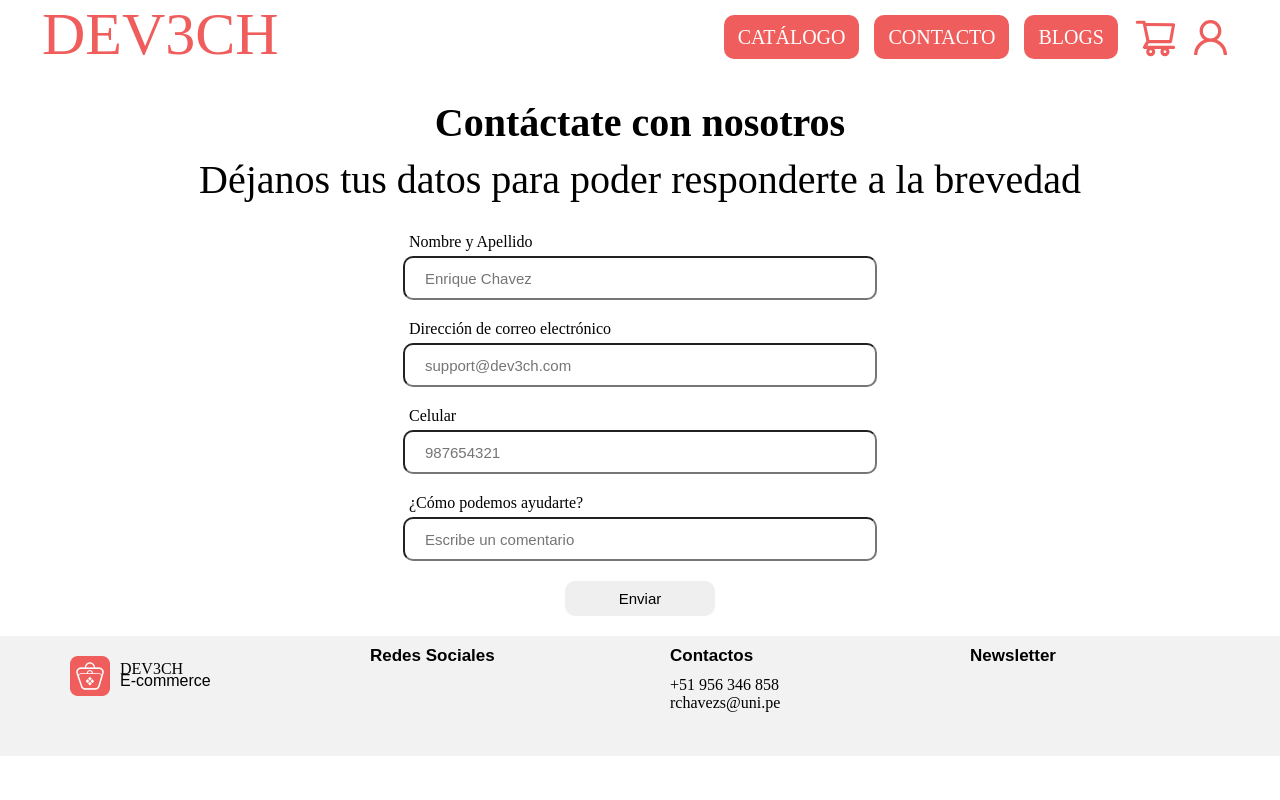
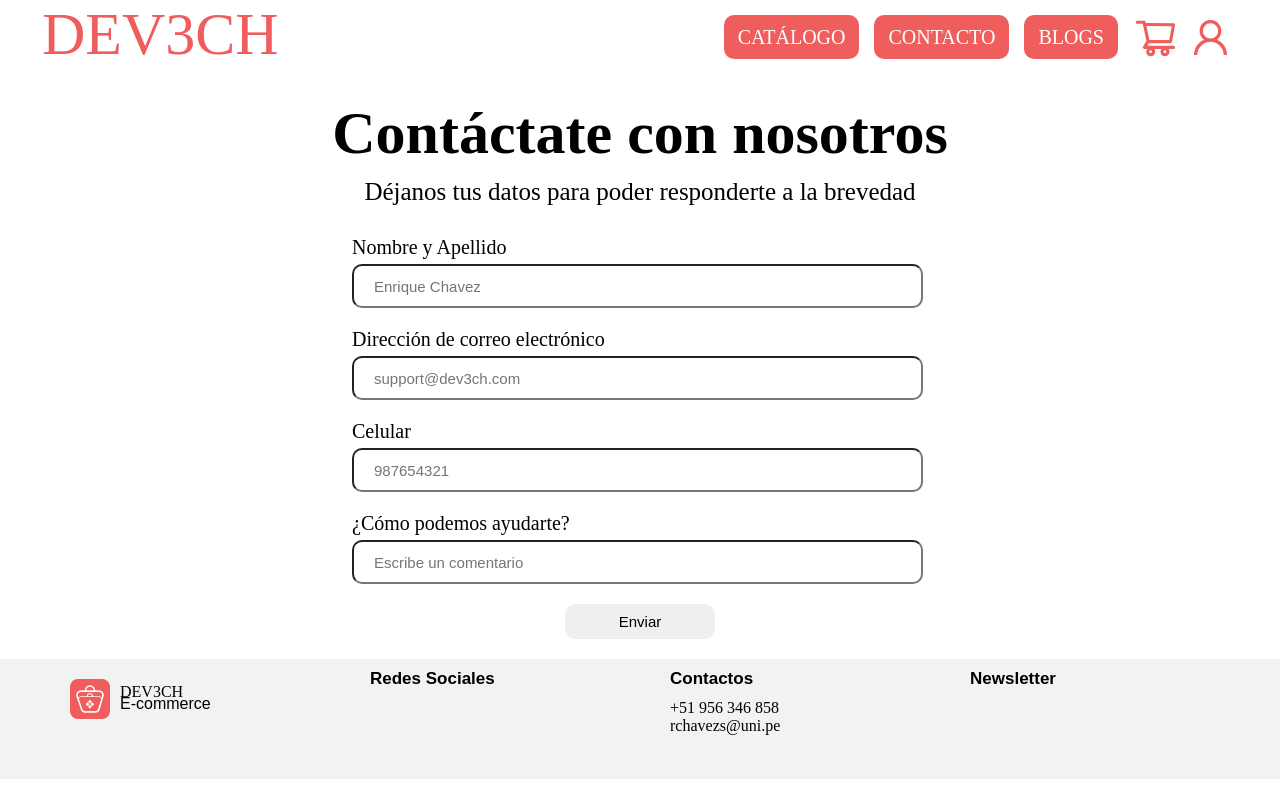
Before and after one commit to EnriqueChavez09/shop, a React (Create React App) app: page /contacto in a window 1280 px wide. Built offline with nearby package versions, Linux system fonts and the light colour scheme; a web font is replaced by a local one.

Commit message:
fix: Modificando referente a contacto

```diff
--- a/src/components/ContactFormInput/ContactFormInput.jsx
+++ b/src/components/ContactFormInput/ContactFormInput.jsx
@@ -3,24 +3,26 @@ import React from "react";
 export const ContactFormInput = () => {
   return (
     <div className="contactFormInput">
-      <form>
-        <div>
+      <form className="contactFormInput__form">
+        <div className="contactFormInput__form__input">
           <p>Nombre y Apellido</p>
-            <input type="text" placeholder="Enrique Chavez"/>
+          <input type="text" placeholder="Enrique Chavez" />
         </div>
-        <div>
+        <div className="contactFormInput__form__input">
           <p>Dirección de correo electrónico</p>
-            <input type="email" placeholder="support@dev3ch.com"/>
+          <input type="email" placeholder="support@dev3ch.com" />
         </div>
-        <div>
+        <div className="contactFormInput__form__input">
           <p>Celular</p>
           <input type="text" placeholder="987654321" />
         </div>
-        <div>
+        <div className="contactFormInput__form__input">
           <p>¿Cómo podemos ayudarte?</p>
-            <input type="text" placeholder="Escribe un comentario"/>
+          <input type="text" placeholder="Escribe un comentario" />
         </div>
+        <div className="contactFormInput__form__button">
           <button>Enviar</button>
+        </div>
       </form>
     </div>
   );
--- a/src/components/ContactFormInput/ContactFormInput.scss
+++ b/src/components/ContactFormInput/ContactFormInput.scss
@@ -1,31 +1,39 @@
 .contactFormInput {
-  margin: 20px 10%;
-  text-align: center;
+  margin: 20px 5%;
   @include breakpoints(sm) {
-    margin: 20px 15%;
+    margin: 20px 5%;
   }
   @include breakpoints(md) {
-    margin: 20px 20%;
+    margin: 20px 10%;
   }
   @include breakpoints(lg) {
-    margin: 20px 30%;
+    margin: 20px 5%;
   }
-  form {
-    div {
+  &__form {
+    &__input {
       margin: 20px 0px;
       p {
         text-align: left;
-        padding-left: 25px;
         margin: 5px 0px;
+        font-size: 14px;
+        @include breakpoints(sm) {
+          font-size: 16px;
+        }
+        @include breakpoints(md) {
+          font-size: 18px;
+        }
+        @include breakpoints(lg) {
+          font-size: 20px;
+        }
       }
       input {
-        width: 250px;
+        width: 92%;
         height: 40px;
         border-radius: 10px;
         font-size: 15px;
         padding: 0px 10px;
         @include breakpoints(sm) {
-          width: 450px;
+          width: 95%;
         }
         &::placeholder {
           font-size: 15px;
@@ -33,6 +41,8 @@
         }
       }
     }
+    &__button {
+      text-align: center;
       button {
         width: 150px;
         font-size: 15px;
@@ -47,3 +57,4 @@
       }
     }
   }
+}
--- a/src/components/ContactFormTitle/ContactFormTitle.scss
+++ b/src/components/ContactFormTitle/ContactFormTitle.scss
@@ -8,10 +8,10 @@
       font-size: 40px;
     }
     @include breakpoints(md) {
-      font-size: 40px;
+      font-size: 50px;
     }
     @include breakpoints(lg) {
-      font-size: 40px;
+      font-size: 60px;
     }
   }
   p {
@@ -21,10 +21,10 @@
       font-size: 20px;
     }
     @include breakpoints(md) {
-      font-size: 40px;
+      font-size: 25px;
     }
     @include breakpoints(lg) {
-      font-size: 40px;
+      font-size: 30x;
     }
   }
 }
--- a/src/containers/ContactForm/ContactForm.jsx
+++ b/src/containers/ContactForm/ContactForm.jsx
@@ -3,7 +3,7 @@ import { ContactFormInput, ContactFormTitle } from "../../components";
 
 export const ContactForm = () => {
   return (
-    <section id="ContactForm">
+    <section id="ContactForm" className="contactForm">
       <ContactFormTitle />
       <ContactFormInput />
     </section>
--- a/src/containers/ContactForm/ContactForm.scss
+++ b/src/containers/ContactForm/ContactForm.scss
@@ -0,0 +1,11 @@
+.contactForm {
+  @include breakpoints(sm) {
+    margin: 20px 15%;
+  }
+  @include breakpoints(md) {
+    margin: 20px 20%;
+  }
+  @include breakpoints(lg) {
+    margin: 20px 25%;
+  }
+}
--- a/src/containers/FooterDesktop/FooterDesktop.jsx
+++ b/src/containers/FooterDesktop/FooterDesktop.jsx
@@ -1,22 +1,22 @@
 export const FooterDesktop = () => {
   return (
-    <section className="footerDesktop">
-      <section className="footerDesktop__logo">
+    <section id="FooterDesktop" className="footerDesktop">
+      <div className="footerDesktop__logo">
         <img src="/assets/logo.png" alt="" />
         <p className="footerDesktop__logo__title"> DEV3CH</p>
         <p className="footerDesktop__logo__subtitle"> E-commerce</p>
-      </section>
-      <section className="footerDesktop__social">
+      </div>
+      <div className="footerDesktop__social">
         <p className="footerDesktop__social__title">Redes Sociales</p>
-      </section>
-      <section className="footerDesktop__contact">
+      </div>
+      <div className="footerDesktop__contact">
         <p className="footerDesktop__contact__title">Contactos</p>
         <p>+51 956 346 858</p>
         <p>rchavezs@uni.pe</p>
-      </section>
-      <section className="footerDesktop__newsletter">
+      </div>
+      <div className="footerDesktop__newsletter">
         <p className="footerDesktop__newsletter__title">Newsletter</p>
-      </section>
+      </div>
     </section>
   );
 };
--- a/src/containers/HomeWelcome/HomeWelcome.scss
+++ b/src/containers/HomeWelcome/HomeWelcome.scss
@@ -7,20 +7,52 @@
   text-align: center;
   &__title {
     padding: 10px;
+    @include breakpoints(sm) {
+      width: 50%;
+      padding: 20px;
+    }
     h1 {
-      font-size: 35px;
+      font-size: 30px;
+      @include breakpoints(sm) {
+        padding-top: 30px;
+        font-size: 40px;
+      }
+      @include breakpoints(md) {
+        padding-top: 10px;
+        font-size: 50px;
+      }
+      @include breakpoints(lg) {
+        padding-top: 40px;
+        font-size: 60px;
+      }
     }
     p {
-      font-size: 20px;
+      font-size: 15px;
+      @include breakpoints(sm) {
+        font-size: 18px;
+      }
+      @include breakpoints(md) {
+        font-size: 20px;
+        padding: 5px 10px;
+      }
+      @include breakpoints(lg) {
+        font-size: 32px;
+        padding: 5px 20px;
+      }
     }
   }
   &__image {
+    @include breakpoints(sm) {
+      width: 50%;
+    }
     & img {
-      height: 280px;
       border-radius: 25px;
       object-fit: cover;
+      width: 300px;
+      padding-top: 15px;
+      padding-bottom: 10px;
       @include breakpoints(sm) {
-        width: 350px;
+        width: 300px;
       }
       @include breakpoints(md) {
         max-width: 420px;
@@ -32,24 +64,5 @@
   }
   @include breakpoints(sm) {
     display: flex;
-    font-size: 40px;
-    &__title {
-      width: 50%;
-      padding: 20px;
-      h1 {
-        font-size: 50px;
-      }
-      p {
-        font-size: 30px;
-      }
-    }
-    &__image {
-      width: 50%;
-      margin: 10px;
-      & img {
-        padding-top: 15px;
-        height: 500px;
-      }
-    }
   }
 }
```
Lines whose indentation alone changed are shown as unchanged.
